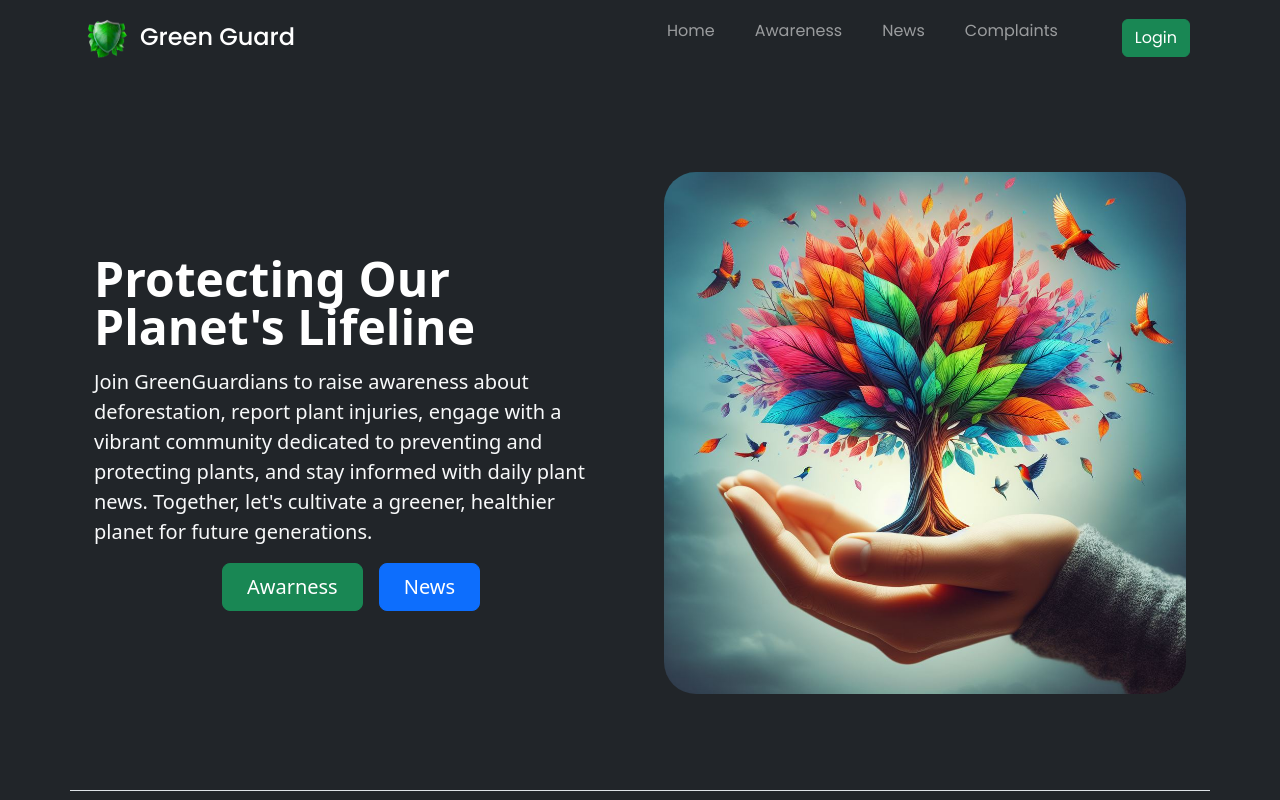
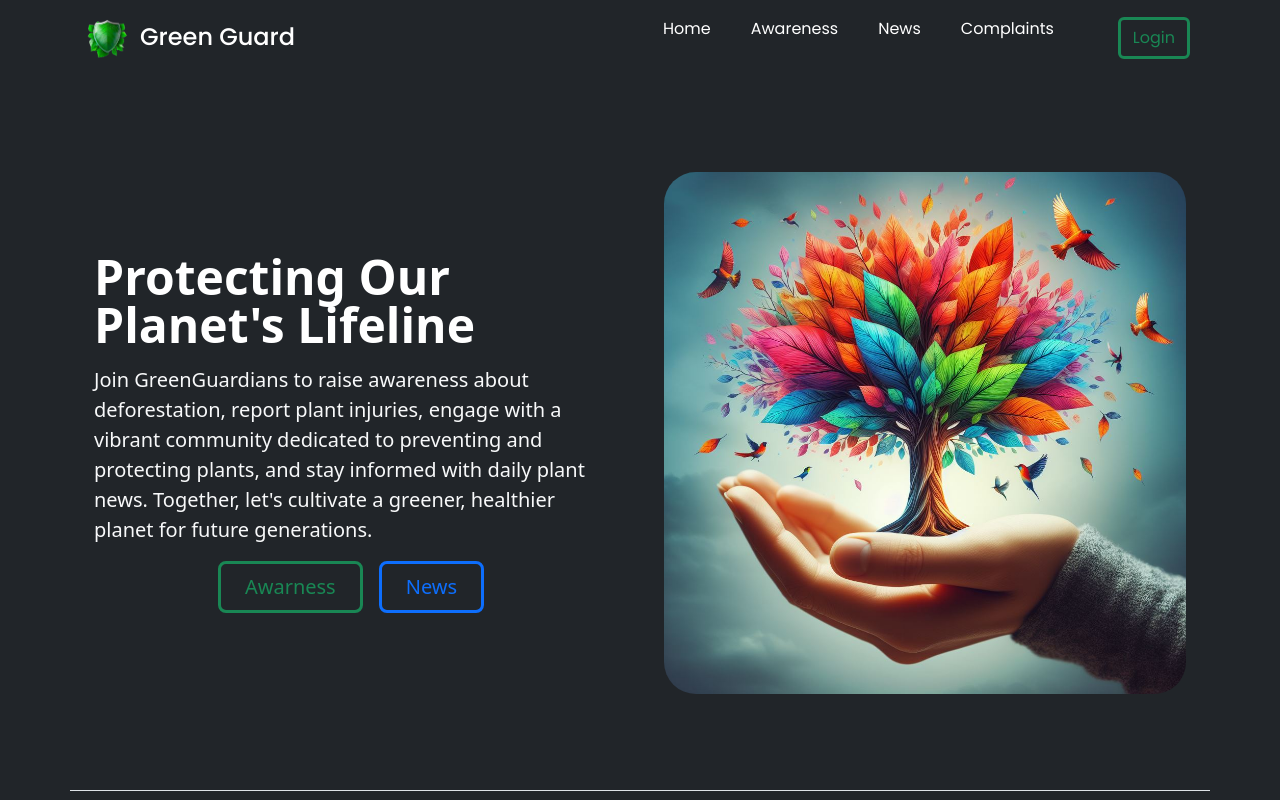
Before and after one commit to nishanthspk/Green-Guard1, a React (Vite) app in the folder client/: page / in a window 1280 px wide. Shown: the top 800 px of the page. Built offline with nearby package versions, Linux system fonts and the light colour scheme.

Commit message:
small modifications

```diff
--- a/client/src/Components/Nav.jsx
+++ b/client/src/Components/Nav.jsx
@@ -16,11 +16,11 @@ function myNavbar() {
         <Navbar.Toggle aria-controls="basic-navbar-nav " />
         <Navbar.Collapse id="basic-navbar-nav">
             <Nav className="ms-auto gap-4 ">
-            <Nav.Link as={Link} to="/">Home</Nav.Link>
-            <Nav.Link as={Link} to="/awareness">Awareness</Nav.Link>
-            <Nav.Link as={Link} to="/news">News</Nav.Link>
-            <Nav.Link as={Link} to="/complaints">Complaints</Nav.Link>
-            <Nav.Link as={Link} to="/signin"><Button variant="success" className='ms-4'>Login</Button>{' '}</Nav.Link>
+            <Nav.Link as={Link}  to="/">Home</Nav.Link>
+            <Nav.Link as={Link}  to="/awareness">Awareness</Nav.Link>
+            <Nav.Link as={Link}  to="/news">News</Nav.Link>
+            <Nav.Link as={Link}  to="/complaints">Complaints</Nav.Link>
+            <Nav.Link as={Link}  to="/signin"><Button variant="outline-success" className='ms-4 border-3'>Login</Button>{' '}</Nav.Link>
           </Nav>
         </Navbar.Collapse>
       </Container>
--- a/client/src/Pages/Awareness.jsx
+++ b/client/src/Pages/Awareness.jsx
@@ -22,8 +22,8 @@ export default function Awareness() {
     </div>
 
    <div style={{width:'100%'}} className='bg-dark'>
-      <div className="container-fluid  col-xxl-8 px-4 py-5">
-        <div className="row flex-lg-row-reverse align-items-center g-5 py-5 justify-content-center">
+      <div className="container-fluid  col-xxl-8 px-4 py-5 ">
+        <div className="row flex-lg-row-reverse d-flex flex-column-reverse align-items-center g-5 py-5 justify-content-center">
           <div className="col-lg-6">
             <h1 className="display-5 fw-bold  lh-1 mb-3 text-white">Report Plant Injuries:</h1>
             <p className="lead text-light fw-normal">Your voice matters in protecting our precious plant life.If you witness any instances of plant injuries, whether from human activities, disease, or natural disasters, don't hesitate to report them. By promptly reporting plant injuries, we can take necessary actions to mitigate damage, restore ecosystems, and prevent further harm to our invaluable greenery.</p>
@@ -51,7 +51,7 @@ export default function Awareness() {
 
    <div style={{width:'100%'}} className='bg-dark'>
       <div className="container-fluid col-xxl-8 px-4 py-5">
-        <div className="row flex-lg-row-reverse align-items-center g-5 py-5 justify-content-center">
+        <div className="row flex-lg-row-reverse d-flex flex-column-reverse align-items-center g-5 py-5 justify-content-center">
           <div className="col-lg-6">
             <h1 className="display-5 fw-bold  lh-1 mb-3 text-white">Dedicated to Preventing and Protecting Plants:</h1>
             <p className="lead text-light fw-normal">At our core, we are committed to proactive measures for preventing and protecting plants. From advocating for sustainable land use policies to implementing reforestation projects, we strive to address the root causes of plant loss and promote solutions that promote the resilience of our ecosystems. Join us in our mission to be stewards of the Earth and champions for plant preservation.</p>
--- a/client/src/Pages/Home.jsx
+++ b/client/src/Pages/Home.jsx
@@ -15,10 +15,10 @@ export default function Home() {
         <p className="lead text-light fw-normal">Join GreenGuardians to raise awareness about deforestation, report plant injuries, engage with a vibrant community dedicated to preventing and protecting plants, and stay informed with daily plant news. Together, let's cultivate a greener, healthier planet for future generations.</p>
         <div className="d-flex gap-3 justify-content-center flex-row">
         <Link to='/awareness'>
-        <button type="button" className="btn btn-success btn-lg px-4">Awarness</button>
+        <button type="button" className="btn btn-outline-success btn-lg px-4 border-3">Awarness</button>
         </Link>
         <Link to='/news'>
-        <button type="button" className="btn btn-primary btn-lg px-4 me-md-2">News</button>
+        <button type="button" className="btn btn-outline-primary btn-lg px-4 me-md-2 border-3">News</button>
         </Link>
 
 
--- a/client/src/Pages/News.jsx
+++ b/client/src/Pages/News.jsx
@@ -6,7 +6,7 @@ export default function News() {
     <div className=" py-5 bg-dark">
     <div className="container-fluid">
 
-      <div className="d-flex flex-wrap gap-4 justify-content-center ">
+      <div className="d-flex flex-wrap justify-content-center gap-4 ">
 
         <div className="">
           <div className="card" style={{width:'18rem', height:'23rem'}}>
@@ -108,7 +108,7 @@ export default function News() {
       <div className='w-100 d-flex justify-content-center mt-5'>
 
       <div>
-      <button type="button" className="btn btn-success btn-lg px-4">Read more news</button>
+      <button type="button" className="btn btn-outline-success btn-lg px-4 border-3">Read more news</button>
       </div>
       </div>
       </div>
--- a/client/src/index.css
+++ b/client/src/index.css
@@ -140,3 +140,9 @@ section{
   margin-top: 5px;
   color: white;
 }
+.navbar-nav .nav-link {
+  color: white; /* Change to your desired color */
+}
+.navbar-nav .nav-link:hover {
+  color: rgb(25, 135, 84); /* Change to your desired color */
+}
```
